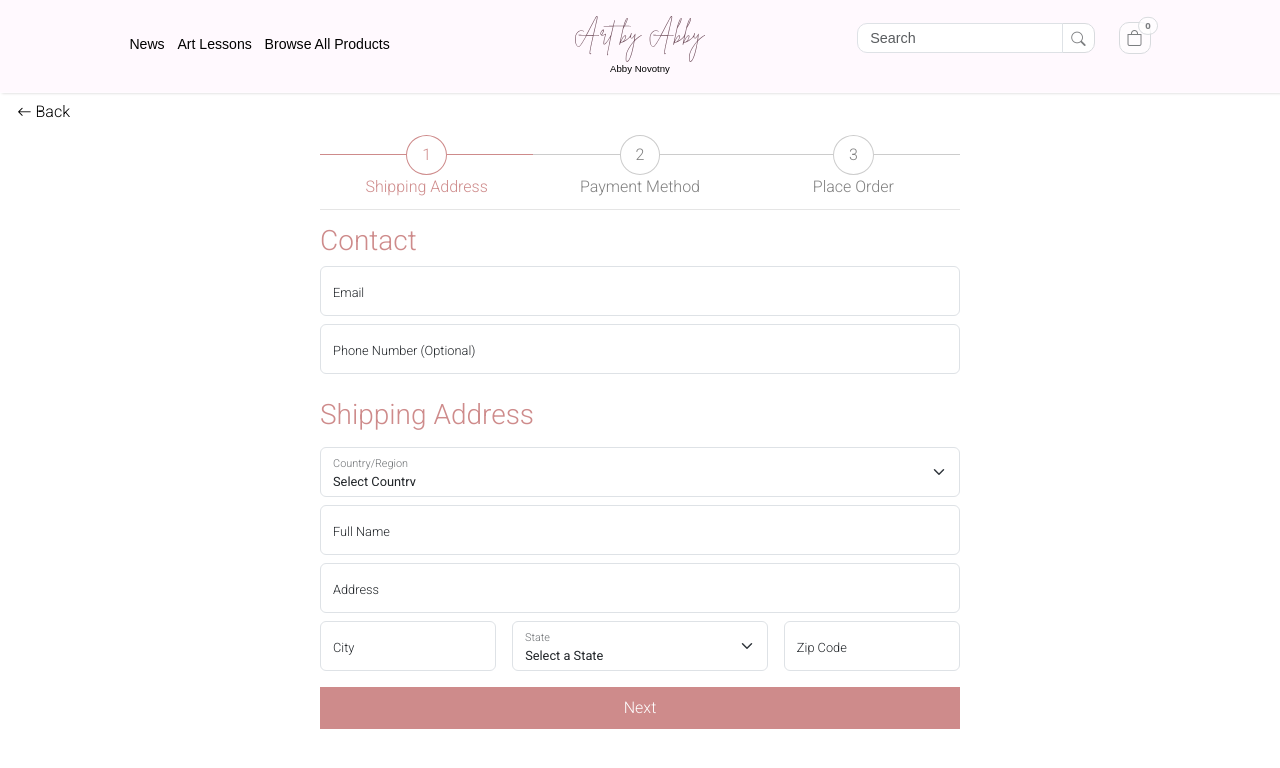
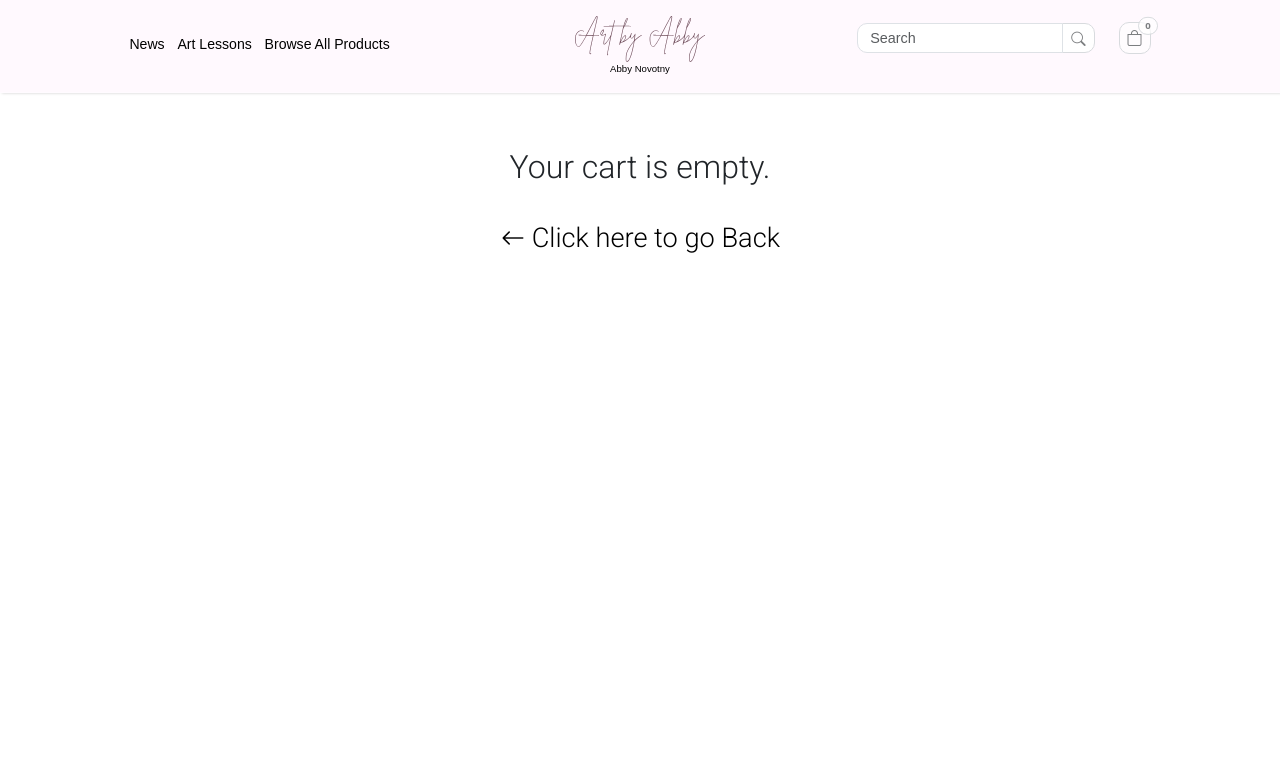
Before and after one commit to EvanWiorek/artbyabbynext, a Next.js app: page /shipping in a window 1280 px wide. Shown: the top 768 px of the page. Built offline with nearby package versions, Linux system fonts and the light colour scheme; a web font is replaced by a local one.

Commit message:
hides shipping & checkout btn if cart empty

```diff
--- a/src/components/CartView.jsx
+++ b/src/components/CartView.jsx
@@ -25,19 +25,19 @@ function CartView() {
 
   const handleUpdateCart = (item, action) => {
     let quantity = Number(item.quantity);
-    if(action === 'minus') {
+    if (action === 'minus') {
       quantity--;
     }
     else if (action === 'plus') {
       quantity++;
     }
-    dispatch({ type: 'CART_ADD_ITEM', payload: {...item, quantity}})
-    if(quantity === 0) {
+    dispatch({ type: 'CART_ADD_ITEM', payload: { ...item, quantity } })
+    if (quantity === 0) {
       handleRemoveItem(item)
     }
   }
 
-  return(
+  return (
     <div className='cart-menu-body box-shadow roboto'>
       <div className="cart-menu-content">
         <div className="cart-menu-top">
@@ -74,14 +74,18 @@ function CartView() {
           }
 
         </div>
+        {
+          cartItems.length === 0 ? ""
+            :
             <div className="cart-menu-bottom d-flex flex-column">
               <p>Your subtotal today is ${cartItems.reduce((a, c) => a + c.quantity * c.price, 0)}.00. Shipping and taxes will calculated at checkout.</p>
 
               <button className='btn-site-blue text-light roboto' onClick={() => router.push('/shipping')}>Checkout</button>
             </div>
+        }
       </div>
     </div>
   )
 }
 
-export default dynamic(() => Promise.resolve(CartView), {ssr: false});
+export default dynamic(() => Promise.resolve(CartView), { ssr: false });
--- a/src/components/CheckoutWizard.jsx
+++ b/src/components/CheckoutWizard.jsx
@@ -1,7 +1,7 @@
 function CheckoutWizard({ activeStep = 0 }) {
 
   return (
-    <div className="col-lg-6 m-auto checkout-wizard-container">
+    <div className="checkout-wizard-container">
       <div className="d-flex justify-content-between align-items-center">
         {
           ['Shipping Address', 'Payment Method', 'Place Order'].map((step, idx) => (
--- a/src/pages/shipping.jsx
+++ b/src/pages/shipping.jsx
@@ -1,12 +1,21 @@
 import Navbar from "../components/Navbar";
-import { useEffect, useRef, useState } from "react";
+import { useContext, useEffect, useRef, useState } from "react";
 import { useRouter } from "next/router";
 import CheckoutWizard from "../components/CheckoutWizard";
+import Head from "next/head";
+import { Store } from "../utils/Store";
+import Cookies from "js-cookie";
 
 function ShippingScreen() {
   const myRef = useRef();
   const [contentIsVisible, setContentIsVisible] = useState();
   const router = useRouter();
+  const { state, dispatch } = useContext(Store)
+  const { cart } = state;
+  const {
+    cart: { cartItems },
+  } = state;
+  const { customerInfo } = cart;
 
   const [email, setEmail] = useState();
   const [emailError, setEmailError] = useState();
@@ -20,8 +29,8 @@ function ShippingScreen() {
   const [addressError, setAddressError] = useState();
   const [city, setCity] = useState();
   const [cityError, setCityError] = useState();
-  const [state, setState] = useState();
-  const [stateError, setStateError] = useState();
+  const [userState, setUserState] = useState();
+  const [userStateError, setUserStateError] = useState();
   const [postalCode, setPostalCode] = useState();
   const [postalCodeError, setPostalCodeError] = useState();
 
@@ -37,6 +46,17 @@ function ShippingScreen() {
     } else {
       document.querySelector(".page-content").style = "opacity: 0;";
     }
+
+    if (customerInfo) {
+      setEmail(customerInfo.email)
+      setCountry(customerInfo.country)
+      setFullName(customerInfo.fullName)
+      setPhoneNumber(customerInfo.phoneNumber)
+      setAddress(customerInfo.address)
+      setCity(customerInfo.city)
+      setUserState(customerInfo.userState)
+      setPostalCode(customerInfo.postalCode)
+    }
   }, [contentIsVisible]);
 
   const handleGoBack = () => {
@@ -50,7 +70,7 @@ function ShippingScreen() {
     emailError === null &&
     addressError === null &&
     cityError === null &&
-    stateError === null &&
+    userStateError === null &&
     postalCodeError === null;
 
   const handleEmail = (e) => {
@@ -125,12 +145,12 @@ function ShippingScreen() {
     }
   };
 
-  const handleState = (e) => {
-    setState(e.target.value);
+  const handleUserState = (e) => {
+    setUserState(e.target.value);
     if (e.target.value.length < 1) {
-      setStateError("Please select a state.");
+      setUserStateError("Please select a state.");
     } else {
-      setStateError(null);
+      setUserStateError(null);
     }
   };
 
@@ -146,19 +166,58 @@ function ShippingScreen() {
           phoneNumber,
           address,
           city,
-          state,
+          userState,
           postalCode,
         },
       });
+      Cookies.set(
+        'cart',
+        JSON.stringify({
+          ...cart,
+          customerInfo: {
+            email,
+            country,
+            fullName,
+            phoneNumber,
+            address,
+            city,
+            userState,
+            postalCode,
+          },
+        })
+      )
       //need to do more here, follow video
     }
   };
 
   return (
+    <>
+      <Head>
+        <title>Shipping | Art by Abby</title>
+      </Head>
       <div>
         <Navbar />
         <div className="page-content roboto" ref={myRef}>
           <main style={{ paddingTop: `100px` }}>
+            {cartItems.length === 0 ? (
+              <div className="text-center mt-5">
+                <h2 className="roboto">Your cart is empty.</h2>
+                <br />
+                <div
+                  className="links desktop-link d-flex flex-column align-items-end m-auto"
+                  style={{ marginLeft: `10px`, width: `280px` }}
+                  onClick={handleGoBack}
+                >
+                  <p className="roboto" style={{ fontSize: `1.7rem` }}>
+                    <i class="bi bi-arrow-left" style={{ fontSize: `1.5rem` }}></i>{" "}
+                    Click here to go Back
+                  </p>
+                  <div className="desktop-link-line"></div>
+                </div>
+              </div>
+            )
+              :
+              <div className="d-flex flex-column-small">
                 <div
                   className="links desktop-link d-flex flex-column align-items-end"
                   style={{ marginLeft: `10px`, width: `60px` }}
@@ -170,11 +229,11 @@ function ShippingScreen() {
                   </p>
                   <div className="desktop-link-line"></div>
                 </div>
+                <div className="col-lg-6 m-auto">
                   <CheckoutWizard activeStep={0} />
-          <div className="col-lg-6 m-auto">
+                  <div className="">
                     <form onSubmit={(e) => handleSubmit(e)} className="shipping-submit-form m-auto" style={{ paddingBottom: `20px` }}>
                       <h3 className="mb-2 roboto">Contact</h3>
-
                       <div className="form-floating thin-floating">
                         <input
                           type="text"
@@ -193,7 +252,6 @@ function ShippingScreen() {
                           )
                           : ""}
                       </div>
-
                       <div className="form-floating thin-floating mt-2">
                         <input
                           type="text"
@@ -212,9 +270,7 @@ function ShippingScreen() {
                           )
                           : ""}
                       </div>
-
                       <h3 className="mb-3 mt-4 roboto">Shipping Address</h3>
-
                       <div className="form-floating thin-floating">
                         <select
                           id="country"
@@ -473,7 +529,6 @@ function ShippingScreen() {
                           )
                           : ""}
                       </div>
-
                       <div className="form-floating thin-floating mt-2">
                         <input
                           type="text"
@@ -492,7 +547,6 @@ function ShippingScreen() {
                           )
                           : ""}
                       </div>
-
                       <div className="form-floating thin-floating mt-2">
                         <input
                           type="text"
@@ -511,9 +565,7 @@ function ShippingScreen() {
                           )
                           : ""}
                       </div>
-
                       <div className="d-flex justify-content-between flex-column-small desktop-gap mb-3">
-
                         <div className="form-floating thin-floating mt-2">
                           <input
                             type="text"
@@ -532,13 +584,12 @@ function ShippingScreen() {
                             )
                             : ""}
                         </div>
-
                         <div className="form-floating thin-floating mt-2">
                           <select
-                    id="state"
+                            id="userState"
                             className="form-select thin-select"
-                    value={state}
-                    onChange={handleState}
+                            value={userState}
+                            onChange={handleUserState}
                           >
                             <option value="" hidden disabled selected>Select a State</option>
                             <option value="AL">Alabama</option>
@@ -601,15 +652,14 @@ function ShippingScreen() {
                             <option value="VI">Virgin Islands</option>
                           </select>
                           <label htmlFor="state">State</label>
-                  {stateError
+                          {userStateError
                             ? (
                               <p style={{ color: "tomato", marginBottom: `0` }} className="mt-1">
-                        {stateError}
+                                {userStateError}
                               </p>
                             )
                             : ""}
                         </div>
-
                         <div className="form-floating thin-floating mt-2">
                           <input
                             type="text"
@@ -628,15 +678,18 @@ function ShippingScreen() {
                             )
                             : ""}
                         </div>
-
                       </div>
-              <button className="btn-site-pink roboto" style={{ width: `100%` }}>Next</button>
-
+                      <input type="submit" value="Next" style={{ width: `100%` }} className={`btn-site-pink roboto ${formIsValid ? "" : "disabled"
+                        }`} />
                     </form>
                   </div>
+                </div>
+              </div>
+            }
           </main>
         </div>
       </div>
+    </>
   );
 }
 
--- a/src/styles/globals.css
+++ b/src/styles/globals.css
@@ -68,6 +68,7 @@ textarea:focus {
 .disabled {
   pointer-events: none;
   filter: saturate(0);
+  opacity: .7;
 }
 
 .page-content {
@@ -839,14 +840,14 @@ a:hover {
 
 .checkout-tab {
   color: rgba(0,0,0,.5);
-  padding: 10px 0px;
+  padding: 5px 0px 10px;
   width: 100%;
   user-select: none;
 }
 
 .active-checkout-tab {
   color: rgb(206, 139, 139);
-  padding: 10px 0px;
+  padding: 5px 0px 10px;
   width: 100%;
   user-select: none;
 }
```
Lines whose indentation alone changed are shown as unchanged.
